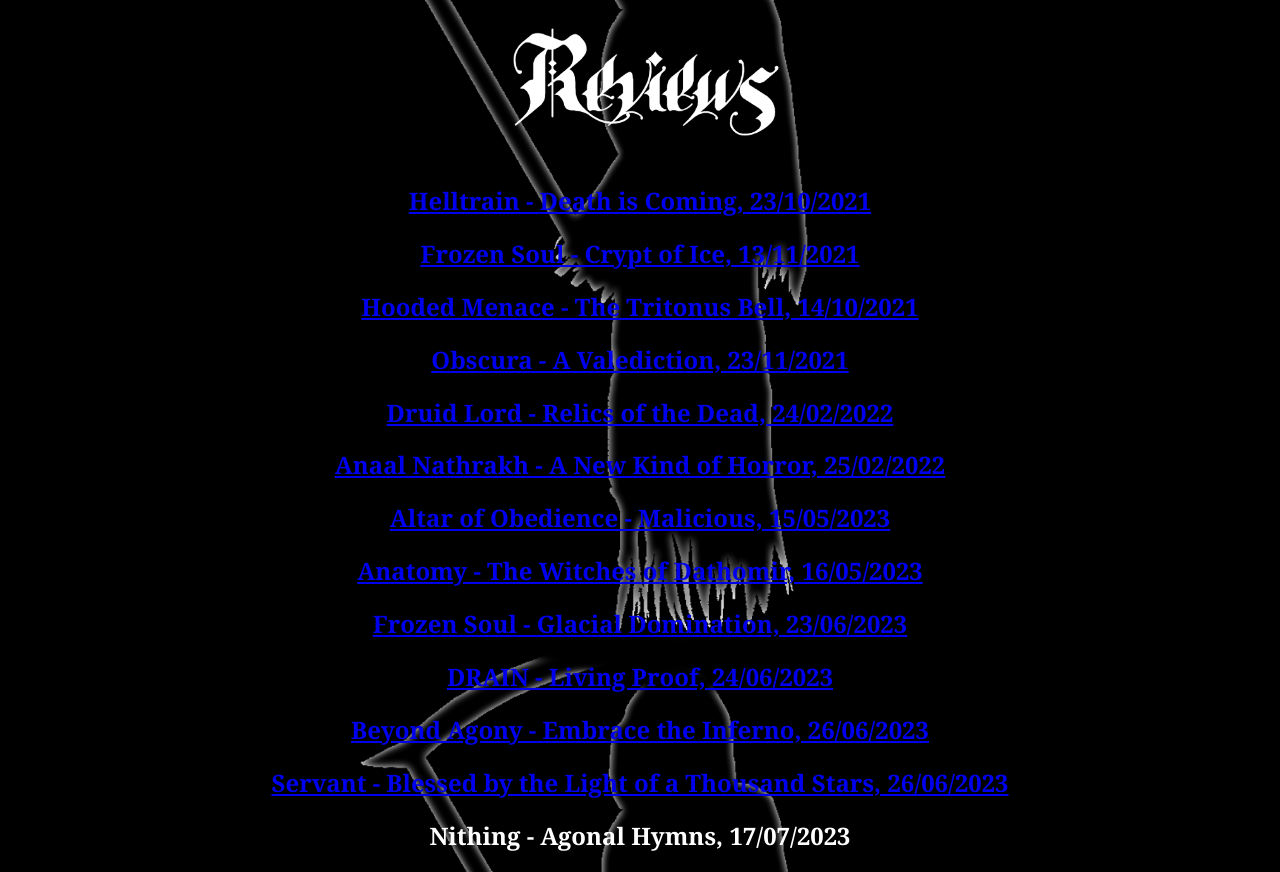
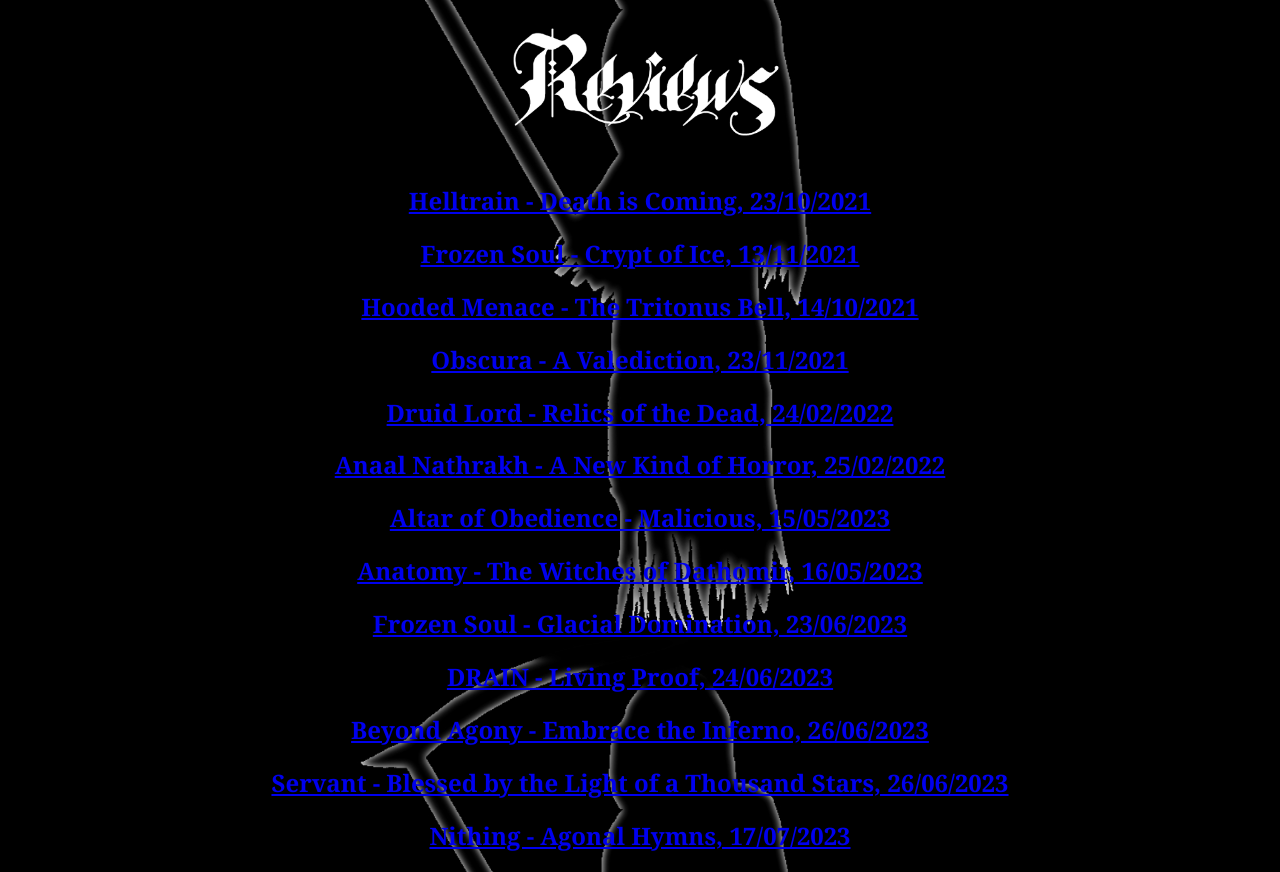
Before and after one commit to solaris-ltd/Metal-After-Dark, a plain HTML site: page reviews.htm in a window 1280 px wide. Shown: the part 168-1040 px from the top of the page. Drawn offline with Linux system fonts and the light colour scheme.

Commit message:
Update reviews.htm

```diff
--- a/reviews.htm
+++ b/reviews.htm
@@ -42,7 +42,7 @@ style=width:100%;>
 <h2><a href="r_DRAIN.htm">DRAIN - Living Proof, 24/06/2023</a></h2>
 <h2><a href="r_Beyond Agony.htm">Beyond Agony - Embrace the Inferno, 26/06/2023</a></h2>
 <h2><a href="r_Servant.htm">Servant - Blessed by the Light of a Thousand Stars, 26/06/2023</a></h2>
-<h2><ahref="r_Nithing.htm">Nithing - Agonal Hymns, 17/07/2023</a></h2>
+<h2><a href="r_Nithing.htm">Nithing - Agonal Hymns, 17/07/2023</a></h2>
 
 </body>
 </html>
```
